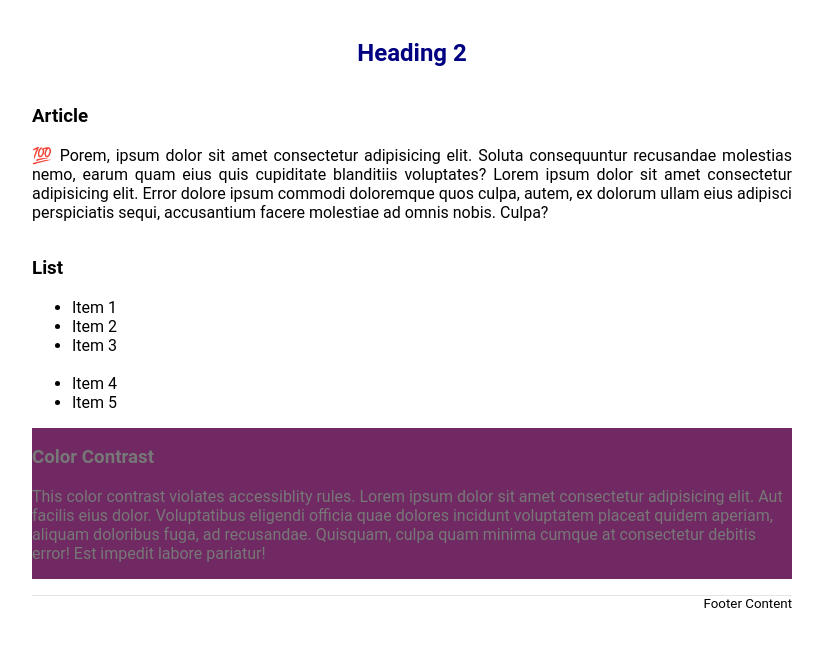
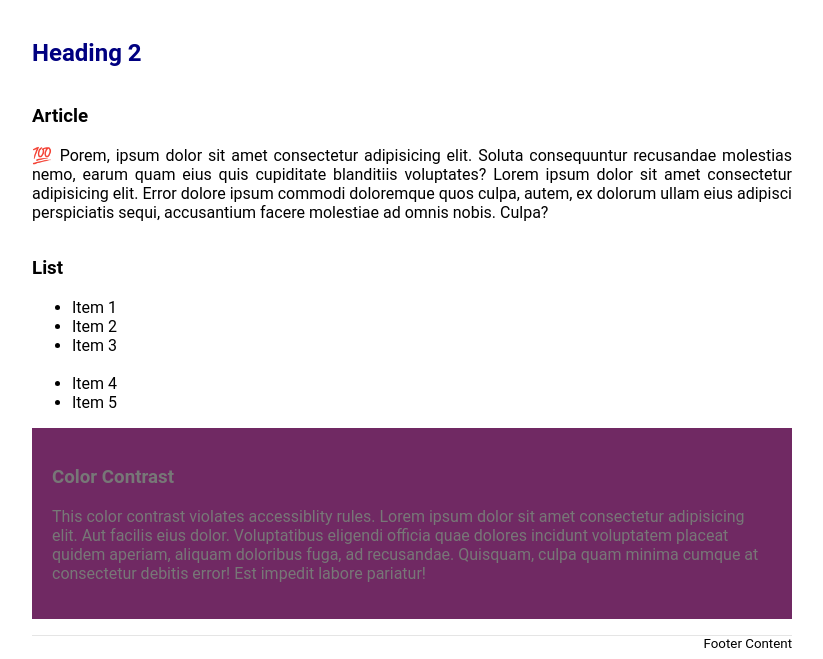
Before and after one commit to supremeonetech/wdd131, a plain HTML site: page week03/design.html in a window 1280 px wide. Shown: the part 164-823 px from the top of the page, without its empty margins (228-1051 px from the left). Before the commit the page ends 800 px from the top, so only its background shows below. Drawn offline with Linux system fonts and the light colour scheme.

Commit message:
Adjusted

```diff
--- a/week03/styles/design.css
+++ b/week03/styles/design.css
@@ -24,7 +24,7 @@ main {
 
 h2 {
     color: navy;
-    text-align: center;
+    text-align: left;
 }
 
 article p {
@@ -34,6 +34,7 @@ article p {
 .callout {
     color: #777;
     background-color: #702963;
+    padding: 20px;
 }
 
 footer {
```
